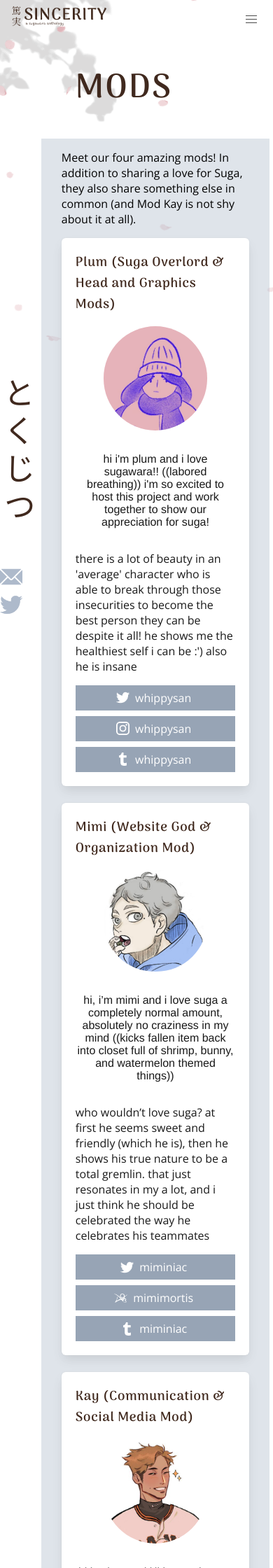
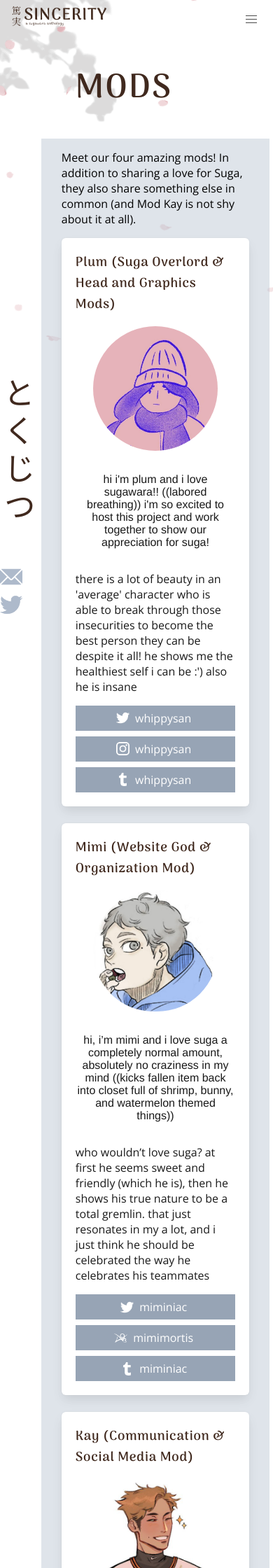
Before and after one commit to sugawara-collective/sincerity, a Jekyll site: the page built from _pages/02_mods.html, in a window 390 px wide. Shown: the top 2240 px of the page at 70% size. Built offline with Jekyll 4.4.1, drawn with Linux system fonts in a browser that asks for light colours; some web fonts are replaced.

Commit message:
just fix some photo sizing

```diff
--- a/_sass/_layout.scss
+++ b/_sass/_layout.scss
@@ -195,8 +195,8 @@
   justify-content: center;
   grid-template-columns: 2fr 3fr;
 
-  .subtitle figure {
-    width: 20em;
+  .image {
+    margin: 1em 1.6em;
   }
 
   .blurb, figure.image {
@@ -345,6 +345,11 @@ table {
 @media screen and (max-width: 980px) {
   .mod-intro {
     grid-template-columns: 1fr 1fr;
+
+    figure {
+      margin: 1em 1.2em;
+    }
+
   }
   .buttons .button {
     margin-top: 0;
@@ -358,5 +363,8 @@ table {
   .mod-intro {
     grid-template-columns: 1fr;
     text-align: center;
+    figure {
+      margin: 1em;
+    }
   }
 }
```
